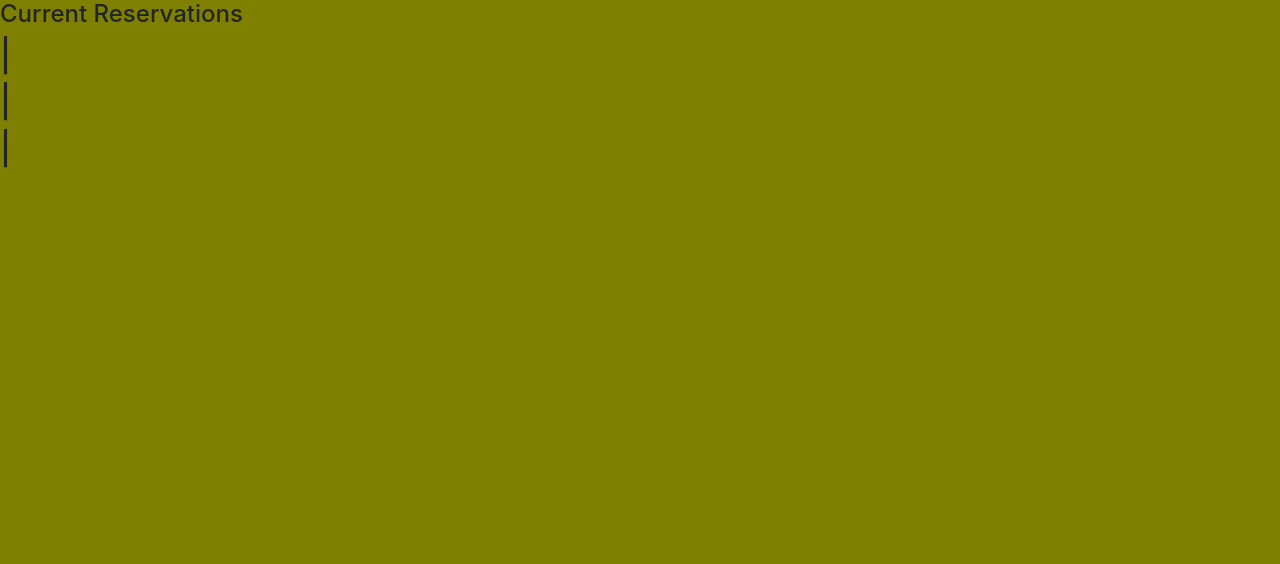
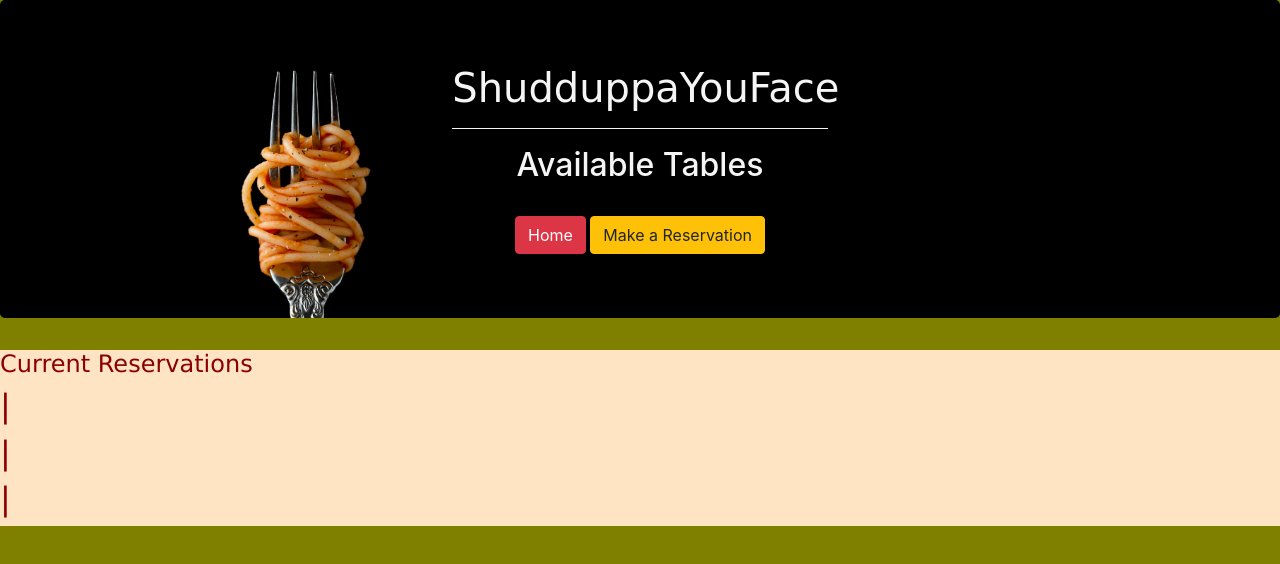
Before and after one commit to ZNaddaf/ShudduppaYouFace, a website: page tables.html in a window 1280 px wide. Drawn offline with nearby package versions, Linux system fonts and the light colour scheme.

Commit message:
improved styling for tables

```diff
--- a/tables.html
+++ b/tables.html
@@ -21,6 +21,19 @@
 </head>
 
 <body>
+    <!-- Header with image -->
+    <div class="jumbotron text-center">
+        <div class="container col-sm-4">
+            <h1>ShudduppaYouFace</h1>
+            <hr align>
+            <h2>Available Tables</h2>
+            <br>
+            <button id="gome" class="btn btn-danger">Home</button>
+            <button id="reservation" class="btn btn-warning">Make a Reservation</button>
+        </div>
+    </div>
+
+    <main>
         <div class="tableBox">
             <div class="row">
                 <div class="col-lg-12">
@@ -52,6 +65,7 @@
         //A whole lot of stuff goes in here
             </script>
 
+    </main>
 </body>
 
 </html>
```
Also changed, not shown: reserve.html (+2 -2 lines). Lines whose indentation alone changed are shown as unchanged.
